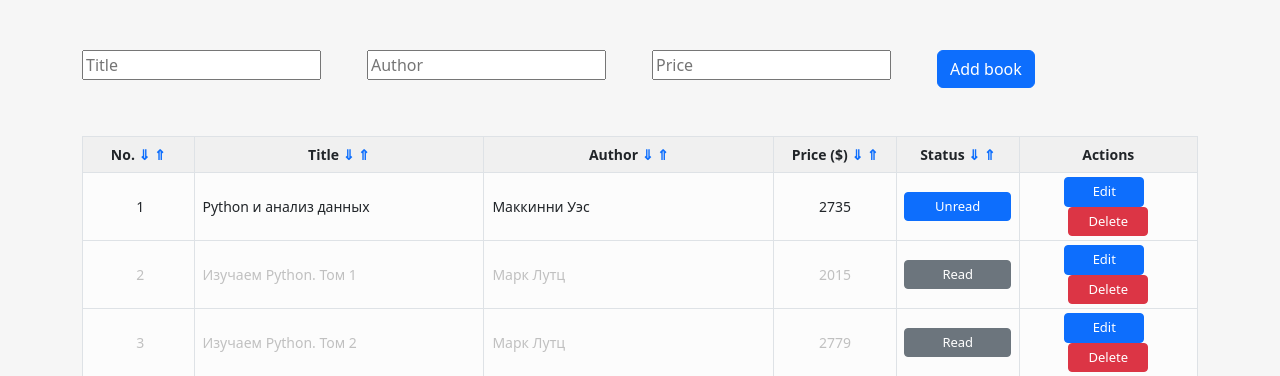
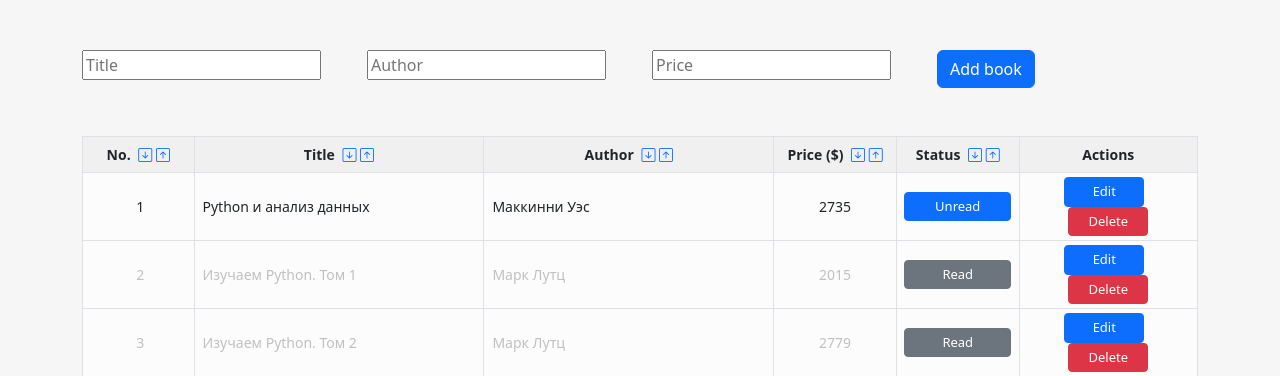
Before and after one commit to mflorya575/Books-Django-HTMX, a Django app: page / in a window 1280 px wide. Shown: the top 376 px of the page. Run offline with Django 4.2, Linux system fonts and the light colour scheme; data comes from the database, SQL or seed files in the repository; some libraries are stand-ins or nearby versions.

Commit message:
add custom icons

```diff
--- a/site_htmx/templates/base.html
+++ b/site_htmx/templates/base.html
@@ -7,6 +7,7 @@
     <title>{% block title %}Books{% endblock title %}</title>
     <link href="https://cdn.jsdelivr.net/npm/bootstrap@5.2.2/dist/css/bootstrap.min.css" rel="stylesheet"
           integrity="sha384-Zenh87qX5JnK2Jl0vWa8Ck2rdkQ2Bzep5IDxbcnCeuOxjzrPF/et3URy9Bv1WTRi" crossorigin="anonymous">
+    <link rel="stylesheet" href="https://cdn.jsdelivr.net/npm/bootstrap-icons@1.10.3/font/bootstrap-icons.css">
     <link rel="stylesheet" href="{% static 'base.css' %}">
 </head>
 
@@ -33,13 +34,13 @@
                                    hx-get="{% url 'book_list_sort' filter='id' direction='ascend' %}"
                                    hx-target="#book-list"
                                    hx-swap="innerHTML">
-                                    ⇓
+                                    <i class="table-icon bi bi-arrow-down-square ms-1"></i>
                                 </a>
                                 <a href=""
                                    hx-get="{% url 'book_list_sort' filter='id' direction='descend' %}"
                                    hx-target="#book-list"
                                    hx-swap="innerHTML">
-                                    ⇑
+                                    <i class="table-icon bi bi-arrow-up-square"></i>
                                 </a>
                             </small>
                         </th>
@@ -52,13 +53,13 @@
                                    hx-get="{% url 'book_list_sort' filter='title' direction='ascend' %}"
                                    hx-target="#book-list"
                                    hx-swap="innerHTML">
-                                    ⇓
+                                    <i class="table-icon bi bi-arrow-down-square ms-1"></i>
                                 </a>
                                 <a href=""
                                    hx-get="{% url 'book_list_sort' filter='title' direction='descend' %}"
                                    hx-target="#book-list"
                                    hx-swap="innerHTML">
-                                    ⇑
+                                    <i class="table-icon bi bi-arrow-up-square"></i>
                                 </a>
                             </small>
                         </th>
@@ -71,13 +72,13 @@
                                    hx-get="{% url 'book_list_sort' filter='author' direction='ascend' %}"
                                    hx-target="#book-list"
                                    hx-swap="innerHTML">
-                                    ⇓
+                                    <i class="table-icon bi bi-arrow-down-square ms-1"></i>
                                 </a>
                                 <a href=""
                                    hx-get="{% url 'book_list_sort' filter='author' direction='descend' %}"
                                    hx-target="#book-list"
                                    hx-swap="innerHTML">
-                                    ⇑
+                                    <i class="table-icon bi bi-arrow-up-square"></i>
                                 </a>
                             </small>
                         </th>
@@ -90,13 +91,13 @@
                                    hx-get="{% url 'book_list_sort' filter='price' direction='ascend' %}"
                                    hx-target="#book-list"
                                    hx-swap="innerHTML">
-                                    ⇓
+                                    <i class="table-icon bi bi-arrow-down-square ms-1"></i>
                                 </a>
                                 <a href=""
                                    hx-get="{% url 'book_list_sort' filter='price' direction='descend' %}"
                                    hx-target="#book-list"
                                    hx-swap="innerHTML">
-                                    ⇑
+                                    <i class="table-icon bi bi-arrow-up-square"></i>
                                 </a>
                             </small>
                         </th>
@@ -109,13 +110,13 @@
                                    hx-get="{% url 'book_list_sort' filter='read' direction='descend' %}"
                                    hx-target="#book-list"
                                    hx-swap="innerHTML">
-                                    ⇓
+                                    <i class="table-icon bi bi-arrow-down-square ms-1"></i>
                                 </a>
                                 <a href=""
                                    hx-get="{% url 'book_list_sort' filter='read' direction='ascend' %}"
                                    hx-target="#book-list"
                                    hx-swap="innerHTML">
-                                    ⇑
+                                    <i class="table-icon bi bi-arrow-up-square"></i>
                                 </a>
                             </small>
                         </th>
```
